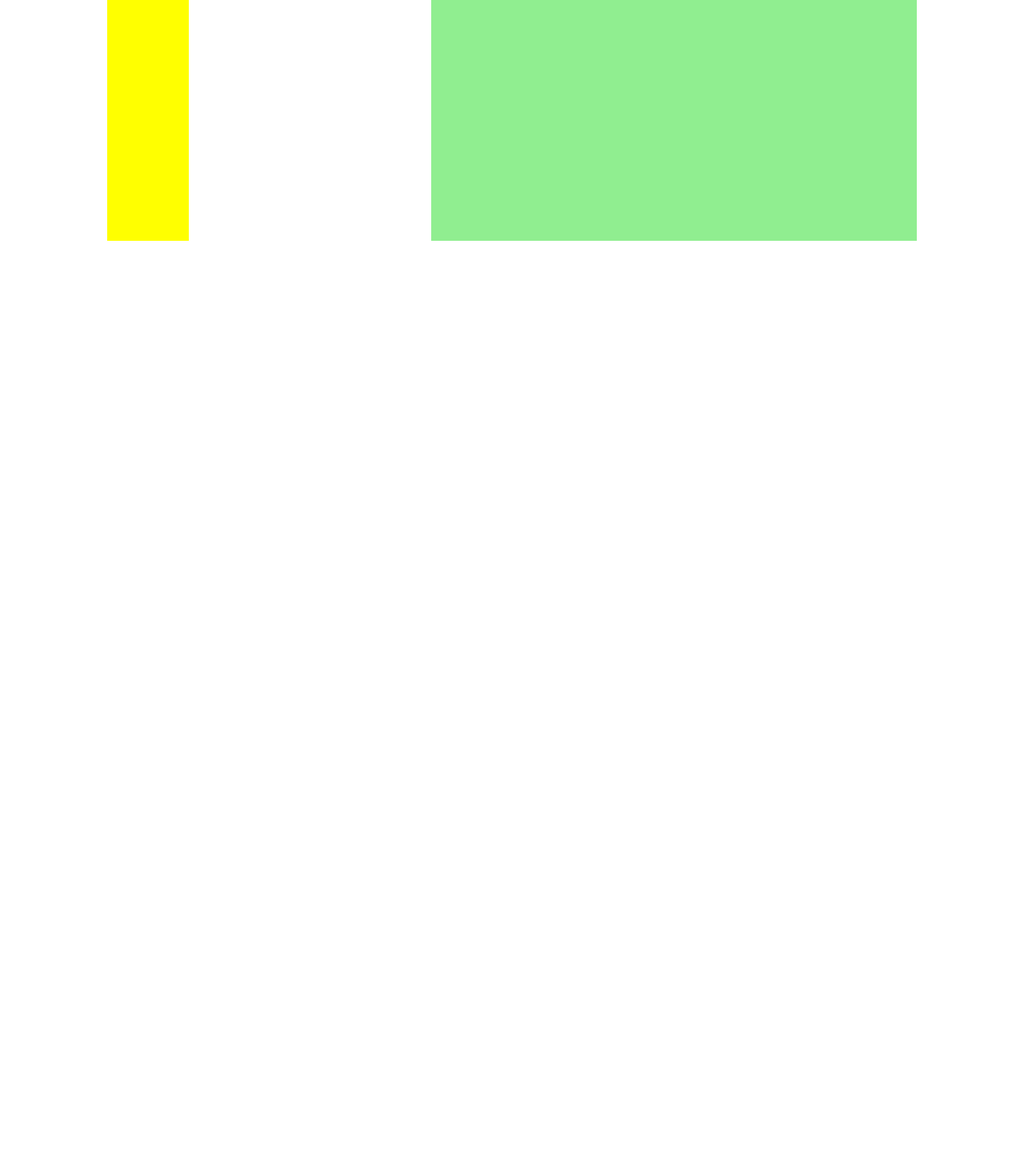
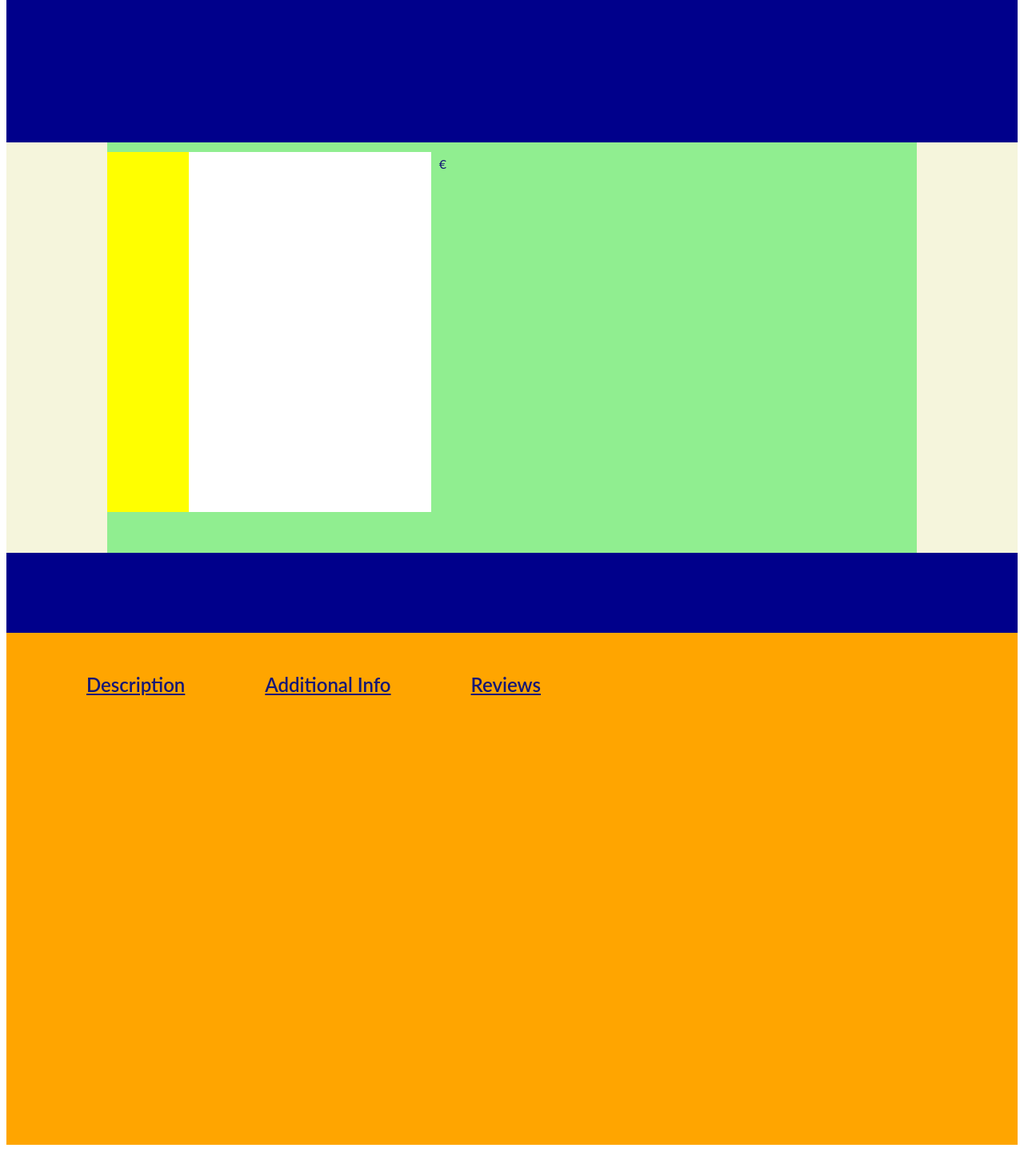
Before and after one commit to GiannisMeg/wb-frontend, a React (Create React App) app: page /details/1 in a window 1280 px wide. Shown: the part 528-1998 px from the top of the page at 80% size. Built offline with nearby package versions, Linux system fonts and the light colour scheme; no server answers.

Commit message:
completed detailspage placeholders

```diff
--- a/src/pages/DetailsPage.js
+++ b/src/pages/DetailsPage.js
@@ -20,6 +20,8 @@ export default function DetailsPage() {
   }, [id]);
 
   return (
+    <div className="container">
+      <div className="topContainer" />
       <div className="mainContainer">
         <div className="morePicturesBox" />
         <div className="pictureBox">
@@ -31,5 +33,15 @@ export default function DetailsPage() {
           <div className="productDescription">{product.description}</div>
         </div>
       </div>
+      <div className="middleContainer" />
+      <div className="containerBottom">
+        <div className="navExtra">
+          <div>Description</div>
+          <div>Additional Info</div>
+          <div>Reviews</div>
+        </div>
+        <div></div>
+      </div>
+    </div>
   );
 }
--- a/src/pages/styles/detailsPage.css
+++ b/src/pages/styles/detailsPage.css
@@ -1,12 +1,33 @@
+.container {
+  background: beige;
+  display: flex;
+  margin-top: 40%;
+  margin-bottom: 555PX;
+  flex-direction: column;
+}
+
+  .topContainer {
+    order: 1;
+    height: 200px;
+    background: darkblue;
+  }
+
+  .middleContainer {
+    order: 3;
+    height: 100px;
+    background: darkblue;
+  }
+
   .mainContainer {
+    order: 2;
+    height: 450px;
+    padding-top: 1%;
+    padding-bottom: 4%;
+    margin-left: 10%;
+    margin-right: 10%;
     display: flex;
     background: lightgreen;
-  margin-top: 30%;
-  margin-left: 10%;
-  margin-right: 10%;
     flex-direction: row;
-  /* justify-content: center; */
-  /* align-items: stretch; */
   }
 
     /* Flexbox more pictures elements */
@@ -26,7 +47,6 @@
       flex-grow: 0;
       flex-shrink: 0;
       width: 30%;
-  height: 450px;
       background: white;
       order: 2;
       text-align: center;
@@ -39,6 +59,7 @@
 
     /* Flexbox extra's (description, price, title etc) */
     .textContainer {
+      padding-left: 10px;
       display: flex;
       order: 3;
       flex-direction: column;
@@ -84,3 +105,47 @@
       line-height: 29px;
       color: #A9ACC6;
     }
+
+  /* Extra information container bottom */
+  .containerBottom {
+    display: flex;
+    background: orange;
+    order: 4;
+    flex-direction: column;
+    height: 640px;
+    width: 100%;
+  }
+
+    .navExtra {
+      display: flex;
+      flex-direction: row;
+      order: 1;
+      padding-top: 50px;
+      padding-left: 100px;
+      padding-right: 100px;
+      padding-bottom: 50px;
+      justify-content: flex-start;
+      gap: 100px;
+
+      font-family: 'Lato';
+      font-style: normal;
+      font-weight: 600;
+      font-size: 24px;
+      line-height: 29px;
+      text-decoration-line: underline;
+      color: #151875;
+    }
+
+    .middleSection {
+      order: 2;
+      background: purple;
+      width: 90%;
+      height: 100PX;
+    }
+
+    .lowerSection {
+      order: 3;
+      background: red;
+      height: 30%;
+      padding-bottom: 50px;
+    }
```
Lines whose indentation alone changed are shown as unchanged.
